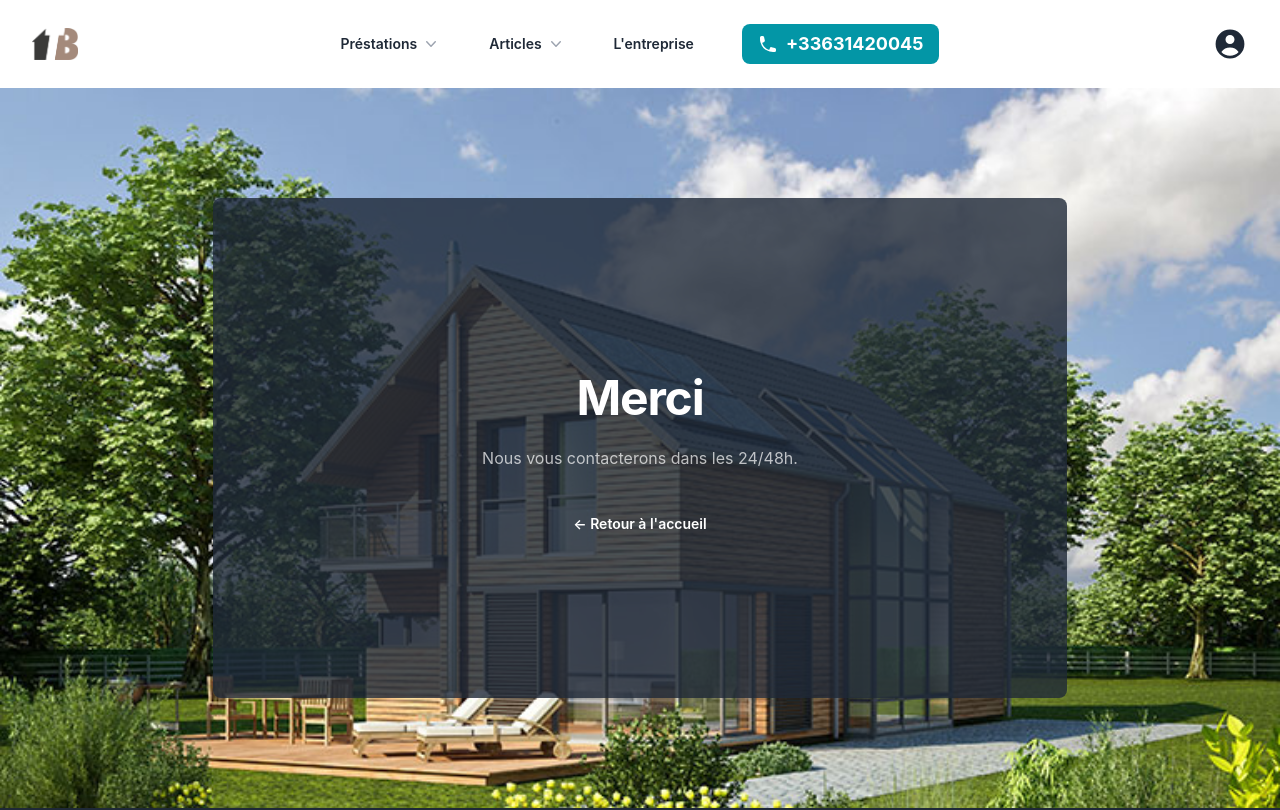
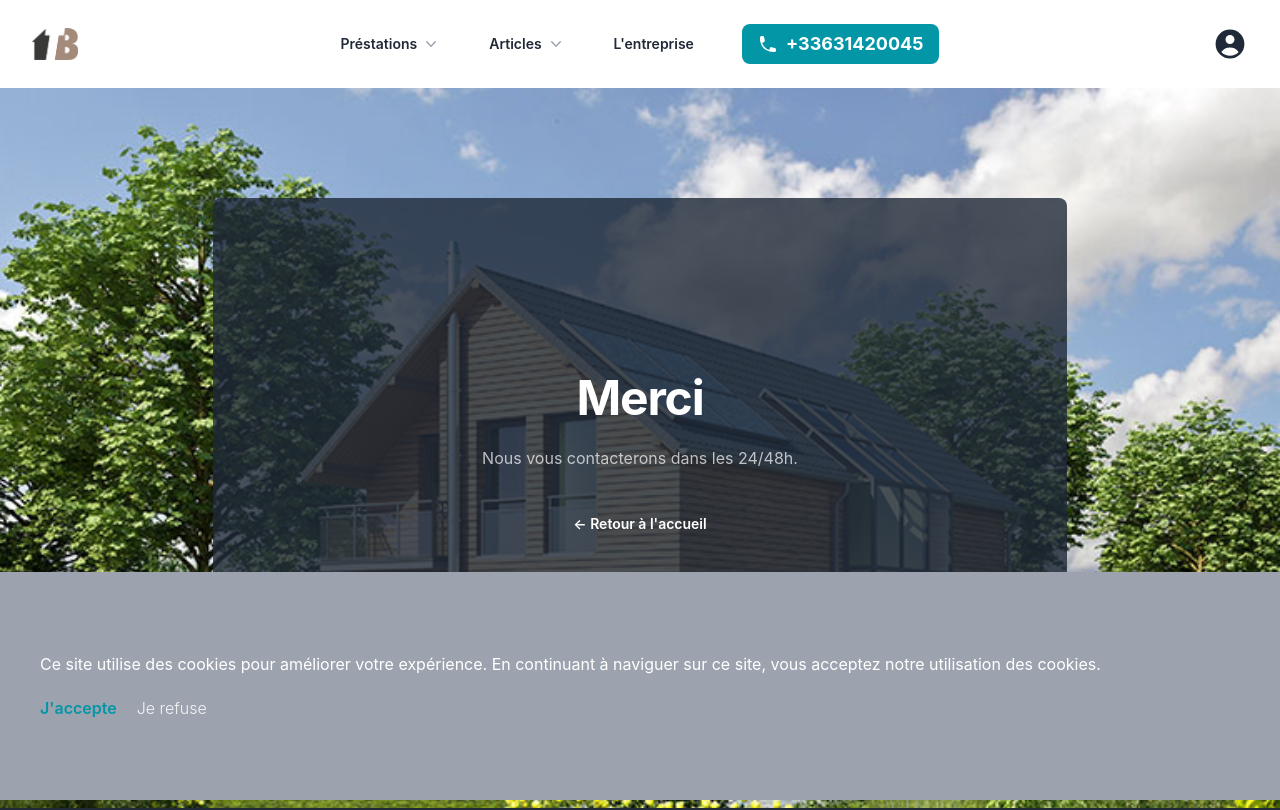
Before and after one commit to magicniclus/terabois, a Next.js app: page /prestations/isolation-des-combles/remerciement in a window 1280 px wide. Shown: the top 810 px of the page. Built offline with nearby package versions, Linux system fonts and the light colour scheme.

Commit message:
Update Global.js

```diff
--- a/layouts/Global.js
+++ b/layouts/Global.js
@@ -2,6 +2,7 @@ import React from "react";
 import Head from "next/head";
 import Footer from "../components/organisms/footer/Footer";
 import GlobalNav from "../components/organisms/nav/GlobalNav";
+import Cookie from "../components/organisms/cookie/Cookie";
 
 const Global = (props) => {
   const description = props.description || null;
@@ -21,6 +22,7 @@ const Global = (props) => {
       <GlobalNav />
       <main className="bg-white min-h-[100vh] relative">{props.children}</main>
       <Footer />
+      <Cookie />
     </>
   );
 };
```
